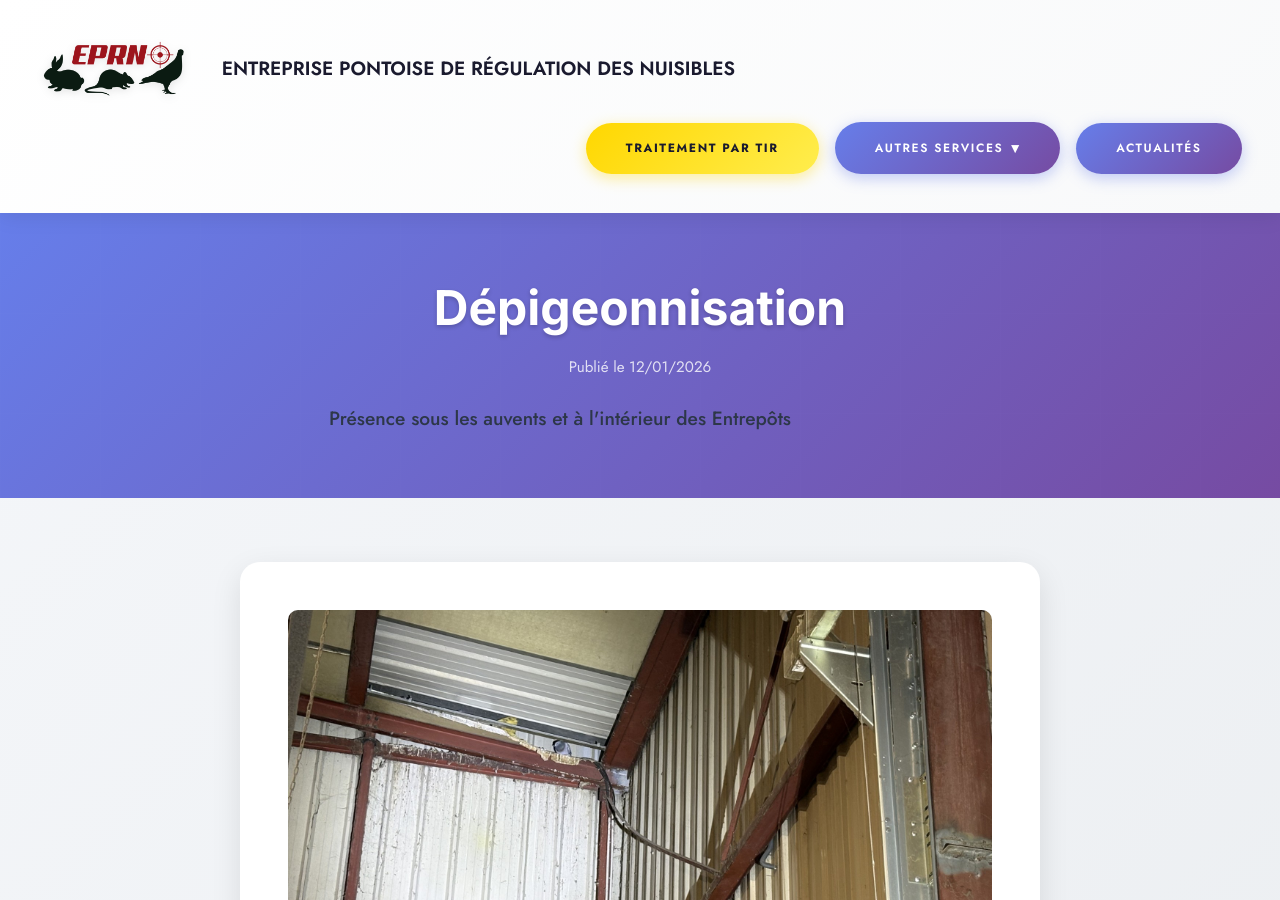
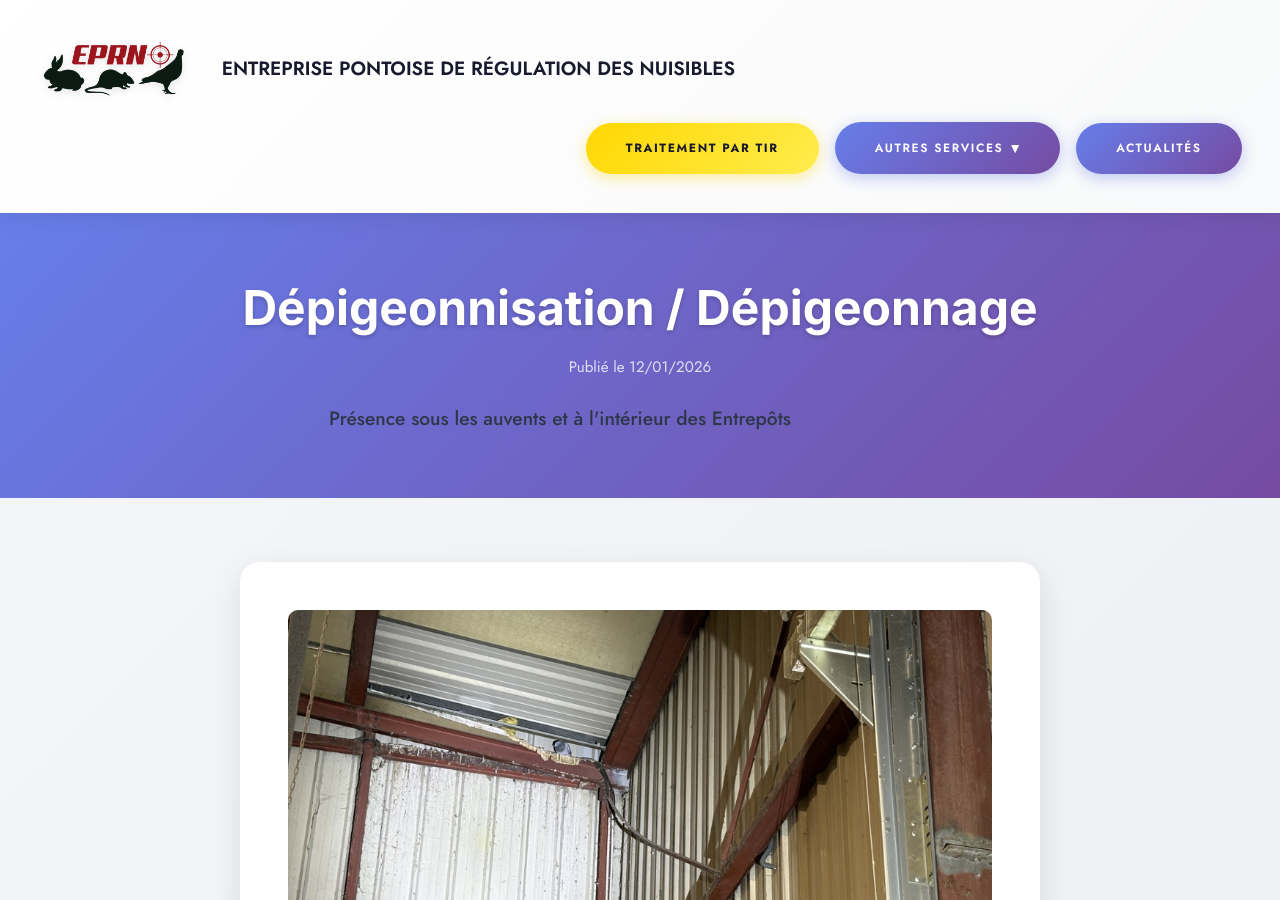
Before and after one commit to TheDoubleJo/eprn, a Jekyll site: the page built from _posts/2026-01-12-dépigeonnisation.md, in a window 1280 px wide and 900 px high. Built offline with Jekyll 4.4.1, drawn with Linux system fonts in a browser that asks for light colours.

Commit message:
Update Actualités “2026-01-12-dépigeonnisation”

```diff
--- a/_posts/2026-01-12-dépigeonnisation.md
+++ b/_posts/2026-01-12-dépigeonnisation.md
@@ -1,8 +1,10 @@
 ---
 layout: post
-title: Dépigeonnisation
+title: Dépigeonnisation / Dépigeonnage
 description: Présence sous les auvents et à l'intérieur des Entrepôts
 image: /images/uploads/Entrée.jpg
+youtube_url: ''
 date: 2026-01-12 15:26:00 +0100
 ---
+
 Les pigeons profitaient de l'ouverture des portes, pour s'installer et détruire l'isolation, engendrant des dégâts importants.
```
